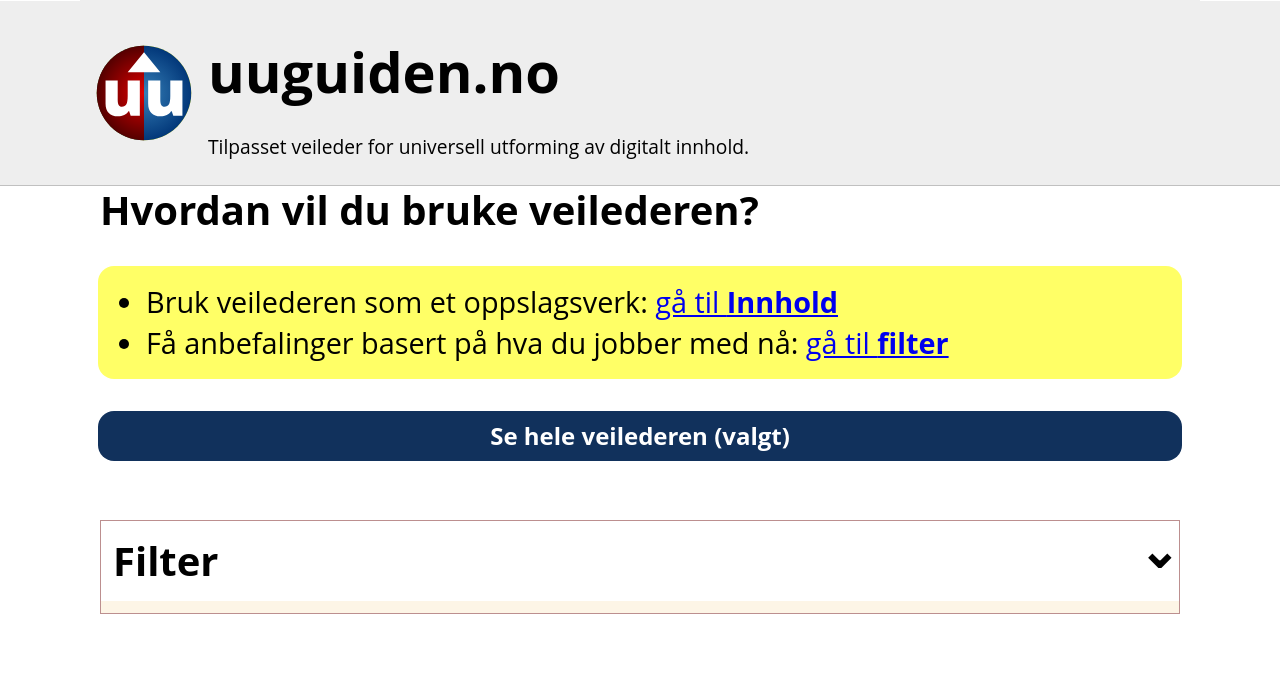
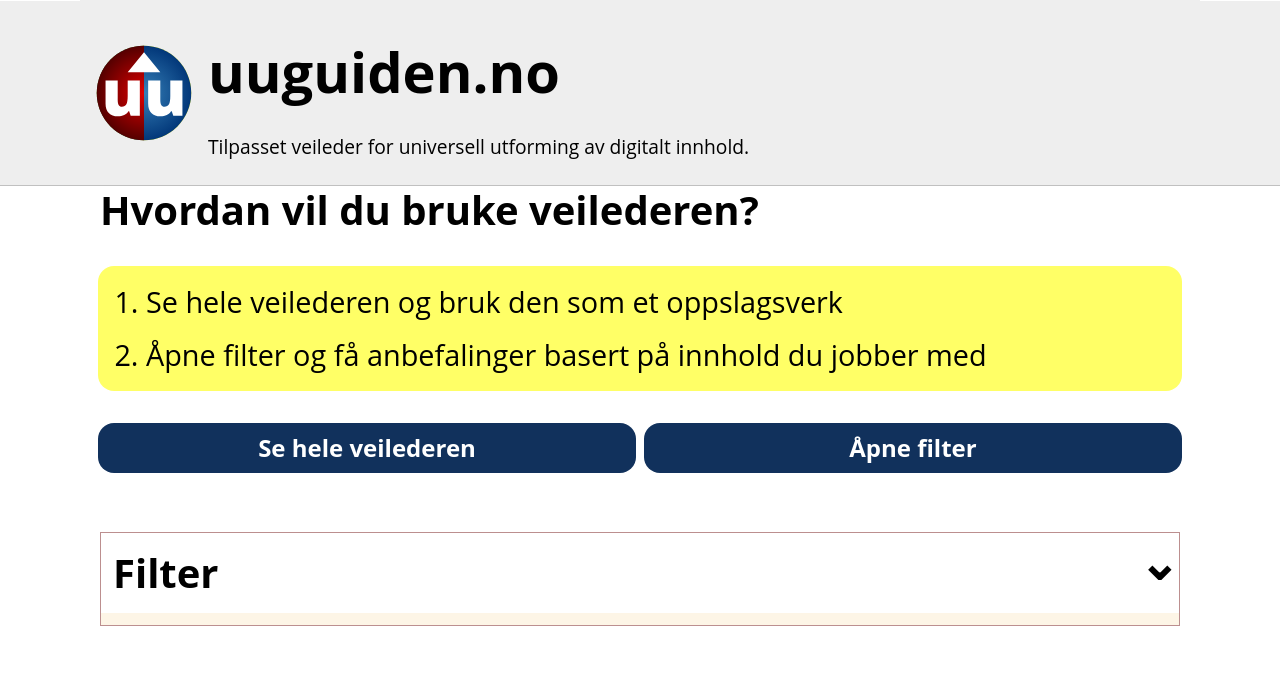
Before and after one commit to eirikhanssen/uuguiden, a PHP site: page / in a window 1280 px wide. Shown: the top 675 px of the page. Run offline with PHP 8.4, Linux system fonts and the light colour scheme.

Commit message:
- change intro to ordered list with labels for the buttons to show the whole guide and open the filter - cliking the labels in the intro will activate the buttons to show the whole guide or open the filter - place introbuttons next to each other - add id=top to body to facilitate top link - rework the instructions in intro to make more understandable and consistent with buttons - add function open_filters() which will open the filters (details#customize), and add this to a click event listener to the open filter button - add the scroll_to_content() function to the click event listener of the show the whole guide button

```diff
--- a/css/uuguiden.css
+++ b/css/uuguiden.css
@@ -314,7 +314,7 @@ margin: 0rem 0rem 0rem 0rem;
 
 #contents li > details > summary {}
 /* ------------------- */
-label {
+#filters label {
   background: var(--label-bg);
   margin: var(--widget-margin);
   padding: var(--widget-space);
@@ -476,7 +476,22 @@ legend {line-height: 1.2em;}
   padding: 1rem 1rem 1rem 3rem;
   border-radius: 1rem;
   font-size: 1.5em;
+}
 
+.intro label {
+  cursor: pointer;
+  display: block;
+}
+.intro li+li {
+  margin-top: var(--filterspadding);
+}
+
+.intro label:hover {
+  text-decoration: underline;
+}
+
+.introbuttons button {
+  flex-basis: 40%;
 }
 
 #filter-main legend {
--- a/index.html
+++ b/index.html
@@ -1,4 +1,4 @@
-<!DOCTYPE HTML><html lang="no">
+<!DOCTYPE HTML><html lang="no" id="top">
    <head>
       <meta http-equiv="Content-Type" content="text/html; charset=UTF-8">
       <title>uuguiden.no | tilpasset veiledning for universell utforming av digitalt innhold</title>
@@ -14,11 +14,11 @@
       </header><a id="skiplink" class="skiplink" href="#contents">Hopp over tilpasningsalternativer og gå til innholdsfortegnelsen</a><section>
          <fieldset id="filter-main">
             <legend>Hvordan vil du bruke veilederen?</legend>
-            <ul class="intro">
-               <li>Bruk veilederen som et oppslagsverk: <a href="#contents">gå til <strong>Innhold</strong></a></li>
-               <li>Få anbefalinger basert på hva du jobber med nå: <a href="#filter-main-customize">gå til <strong>filter</strong></a></li>
-            </ul>
-            <div class="fh"><button id="filter-main-show-all" data-filter="show-all" data-selected="selected">Se hele veilederen<span class="not-selected"> (lukk filter)</span><span class="selected">  (valgt)</span></button></div>
+            <ol class="intro">
+               <li><label for="show-all-content-button">Se hele veilederen og bruk den som et oppslagsverk</label></li>
+               <li><label for="open-filter-button">Åpne filter og få anbefalinger basert på innhold du jobber med</label></li>
+            </ol>
+            <div class="introbuttons fh"><button id="show-all-content-button">Se hele veilederen</button><button id="open-filter-button">Åpne filter</button></div>
          </fieldset>
          <!--#filter-main-->
          <details id="customize">
--- a/js/uuguiden.js
+++ b/js/uuguiden.js
@@ -18,10 +18,9 @@ var uuguiden = function () {
     var customizer = document.querySelector("#customize");
     var skiplink = document.querySelector("#skiplink");
     var contents = document.querySelector("#contents");
+    var show_all_content_button = document.querySelector("#show-all-content-button");
+    var open_filter_button = document.querySelector("#open-filter-button");
 
-    function click_filter_main_customize_button() {
-        document.getElementById("filter-main-customize").click();
-    }
 
     function scroll_to_contents() {
         contents.scrollIntoView({behavior: "smooth"});
@@ -29,6 +28,10 @@ var uuguiden = function () {
 
     function activate_skiplink() {
         skiplink.click();
+    }
+
+    function open_filters() {
+        customizer.open=true;
     }
 
     function disable_unused_filters() {
@@ -66,14 +69,11 @@ var uuguiden = function () {
         }
     }
 
-    // when clicking the link that leads to the filter main customize button, also activate it.
-    document.querySelector("a[href='#filter-main-customize']").addEventListener('click',click_filter_main_customize_button,false);
+/*
+    function filter_main_customize_button_action() {
 
-    function filter_main_customize_button_action() {
-        filter_main_customize_button.setAttribute("data-selected", "selected");
-        filter_main_show_all_button.removeAttribute("data-selected");
         show_customize_section();
-    }
+    }*/
 
     //filter_main_customize_button.addEventListener('click', filter_main_customize_button_action, false);
 
@@ -82,15 +82,15 @@ var uuguiden = function () {
         filter_main_customize_button.removeAttribute("data-selected");
         hide_customize_section();
     }
-    filter_main_show_all_button.addEventListener('click', filter_main_show_all_button_action, false);
-
+    /*filter_main_show_all_button.addEventListener('click', filter_main_show_all_button_action, false);*/
+/*
     function show_customize_section() {
         customizer.removeAttribute("hidden");
     }
 
     function hide_customize_section() {
         customizer.setAttribute("hidden", "hidden");
-    }
+    }*/
 
     // WIP
     function update_toc() {
@@ -306,9 +306,14 @@ var uuguiden = function () {
 
         } // apply_filtering()
 
-        // add the event listener to the confirm button
-        document.getElementById('filter-main-show-all').addEventListener("click", show_all_topics, false);
+        // add event listener to the show all content button
+        show_all_content_button.addEventListener("click", show_all_topics, false);
+        show_all_content_button.addEventListener("click",scroll_to_contents,false);
 
+        // add event listener to the open filter button
+        open_filter_button.addEventListener("click",open_filters,false);
+
+        // add the event listener to the confirm button(s)
         for(let i = 0; i<confirm_choices_buttons.length; i++) {
             confirm_choices_buttons[i].addEventListener("click", apply_filtering, false);
             confirm_choices_buttons[i].addEventListener("click", close_filter, false);
```
Also changed, not shown: 1 other file.
